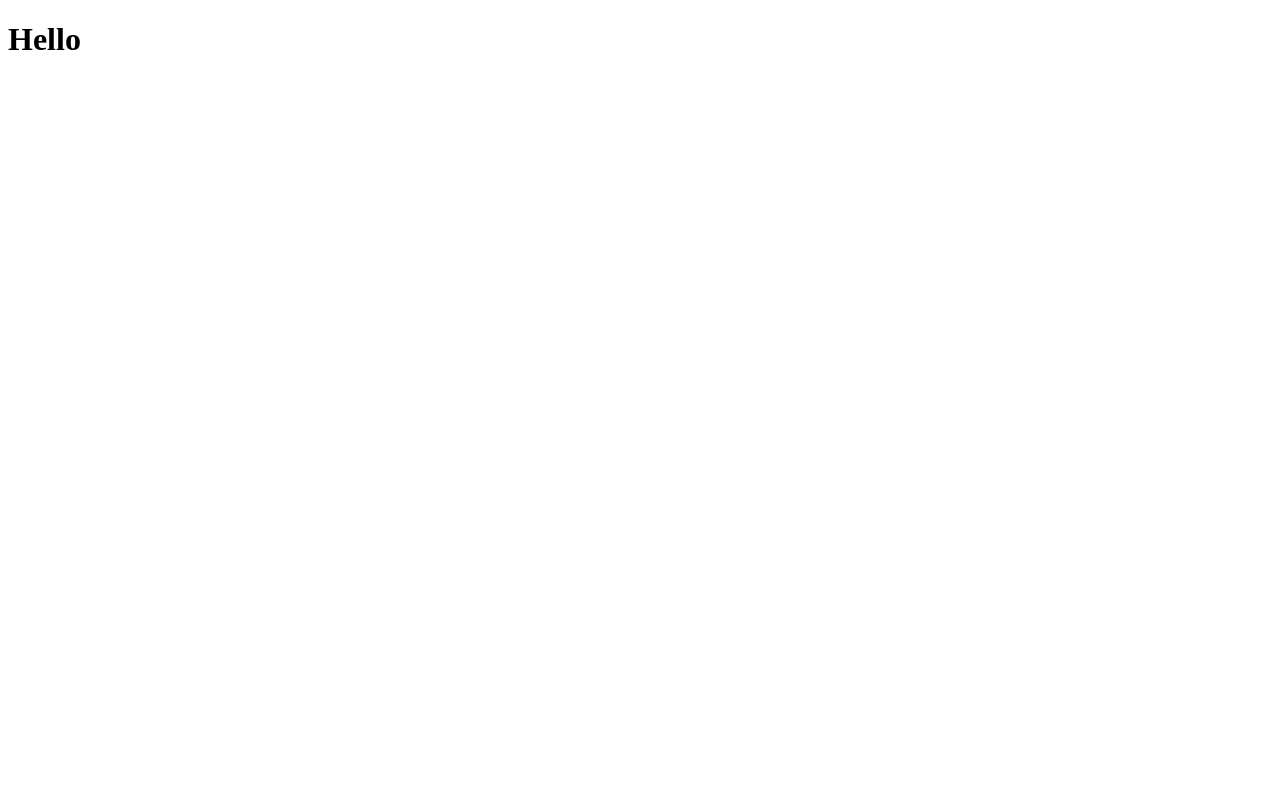
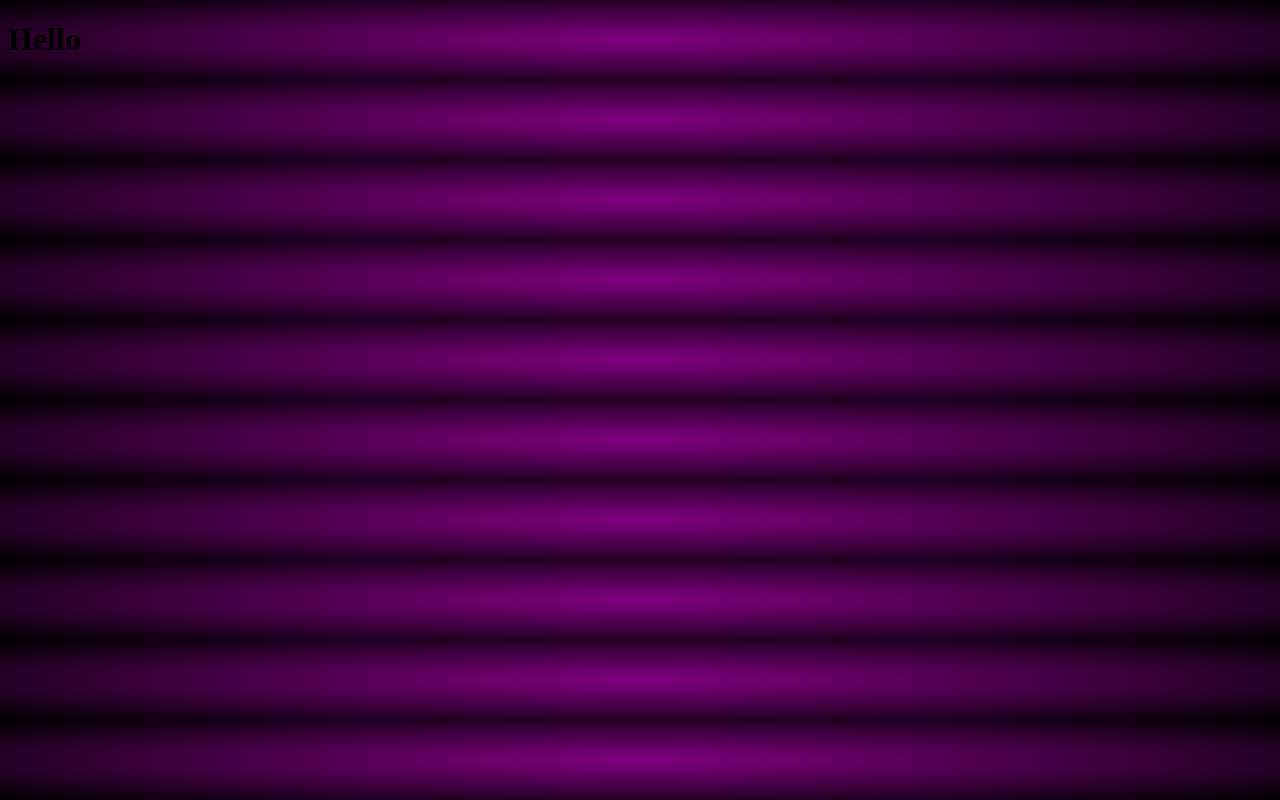
Before and after one commit to zz0128zz/nevermind, a plain HTML site: page index.html in a window 1280 px wide. Drawn offline with Linux system fonts and the light colour scheme.

Commit message:
Изменен фон

```diff
--- a/index.html
+++ b/index.html
@@ -3,6 +3,7 @@
   <head>
    <meta charset="utf-8"/>
    <title>Hello</title>
+   <link rel="stylesheet" href="style.css" type="text/css"/>
   </head>
   <body>
     <h1>Hello</h1>
--- /dev/null
+++ b/style.css
@@ -0,0 +1,5 @@
+
+body {
+  background:radial-gradient(purple, black);
+
+}
```
